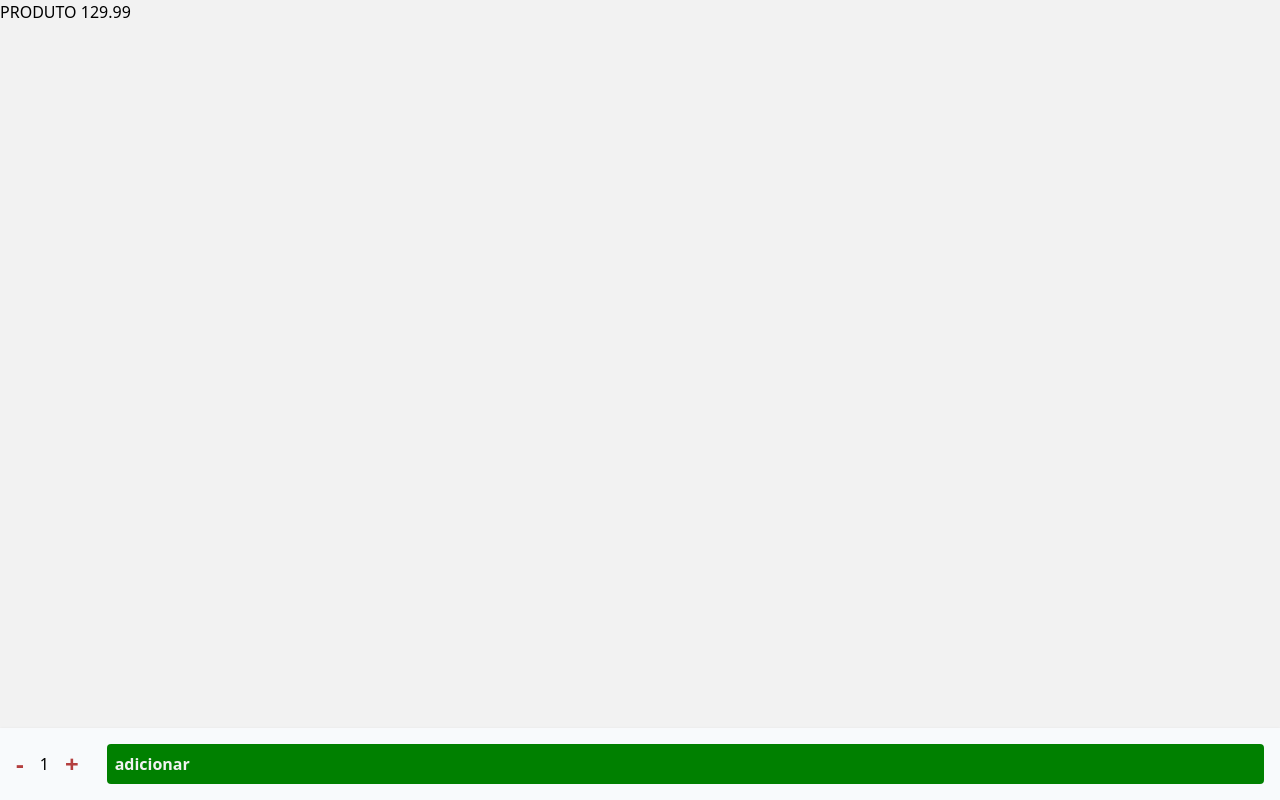
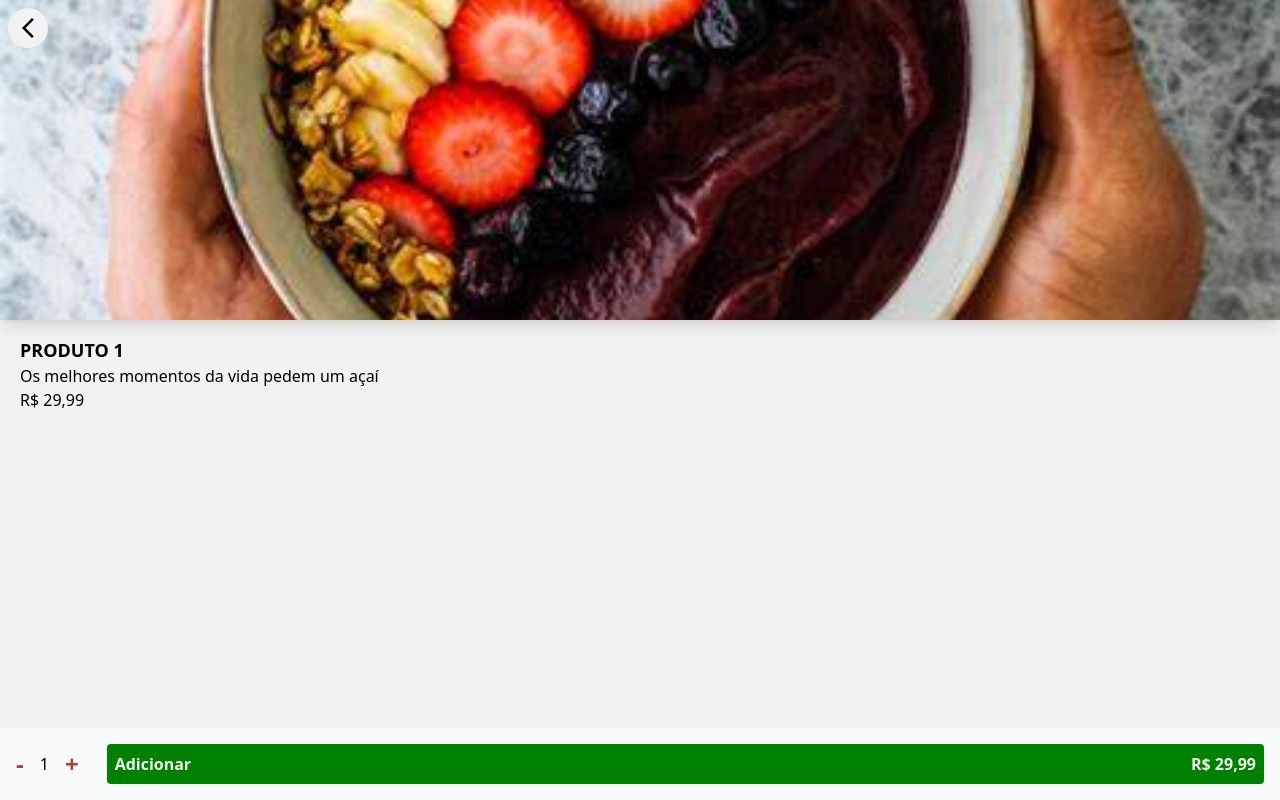
Before and after one commit to GledsonLucas111/PEDE-A-, a Next.js app: page /product/1 in a window 1280 px wide. Built offline with nearby package versions, Linux system fonts and the light colour scheme.

Commit message:
ajusntando funcionalidades em paginas e componentes

```diff
--- a/src/app/(store)/checkout/page.tsx
+++ b/src/app/(store)/cart/page.tsx
@@ -1,4 +1,5 @@
 "use client";
+import { Card } from "@/components/card";
 import { useCartStore } from "@/globalStateCar/CartStore";
 import { useRouter } from "next/navigation";
 import { useEffect, useState } from "react";
@@ -6,14 +7,14 @@ import { MdArrowBackIosNew } from "react-icons/md";
 
 export default function Checkout() {
   const { push } = useRouter();
-  const products = useCartStore((state) => state.cart);
+  const items = useCartStore((state) => state.cart);
 
-  useEffect(() => {
-  }, [products]);
+  useEffect(() => {}, [items]);
+
 
   function sumPrice() {
     const total: number = 0;
-    const allPrice = products
+    const allPrice = items
       .map((item) => parseFloat(item.price))
       .reduce((acc, av) => acc + av, total);
     const formaterPrice = allPrice.toLocaleString("pt-BR", {
@@ -25,7 +26,7 @@ export default function Checkout() {
   }
 
   return (
-    <div className="w-full h-full flex flex-col justify-between ">
+    <div className="w-full h-full flex flex-col justify-between">
       <div className="flex p-4 w-full bg-slate-50 items-center gap-4 font-bold fixed top-0">
         <button onClick={() => push("/")}>
           <MdArrowBackIosNew size="1.5rem" />
@@ -33,24 +34,20 @@ export default function Checkout() {
         <p className="">Carrinho</p>
       </div>
 
-      <div className="flex flex-col pt-16 pb-20">
-        <section>
-          {products.map((product) => (
-            <div key={product.id}>
-              <p>{product.name}</p>
-              <p>{product.price}</p>
-              <button>adicionar</button>
-              <button>remover</button>
-            </div>
-          ))}
-        </section>
+      <div className="flex flex-col ">
+        <Card.Root>
+          <Card.Content items={items} inCart={true} quantityInCart={1}></Card.Content>
+        </Card.Root>
 
+        <div className="pb-24 flex justify-center">
         <button
           onClick={() => push("/")}
-          className=" h-10  text-red rounded font-bold flex items-center justify-center px-2"
+          className=" h-10 text-red rounded font-bold flex items-center justify-center"
         >
           adicionar mais itens
         </button>
+        </div>
+
       </div>
 
       <footer className="w-full p-4  bg-slate-50 shadow flex items-center fixed bottom-0">
--- a/src/app/(store)/product/[id]/page.tsx
+++ b/src/app/(store)/product/[id]/page.tsx
@@ -1,35 +1,73 @@
-'use client';
-import { useCartStore } from "@/globalStateCar/CartStore"
-import { useState } from "react";
+"use client";
+import { useCartStore } from "@/globalStateCar/CartStore";
+import { useRouter } from "next/navigation";
+import { useEffect, useState } from "react";
+import { MdArrowBackIosNew } from "react-icons/md";
 
 interface ProductProps {
   params: {
-    id: string,
-  }
+    id: string;
+  };
 }
 export default function Product(props: ProductProps) {
- const items = useCartStore((state)=> state.avaliableItems);
- const add = useCartStore((state)=> state.addToCart)
- let [quantity, setQuantity] = useState(1);
+  const items = useCartStore((state) => state.avaliableItems);
+  const addToCart = useCartStore((state) => state.addToCart);
+  const { push } = useRouter();
+  let [quantity, setQuantity] = useState(1);
 
- const item = items.filter((item)=> item.id === props.params.id)
+  const item = items.filter((item) => item.id === props.params.id);
 
+  function sumPrice() {
+    // formata preco e multiplica pela quantidade de items selecionados
+    const priceFormated = parseFloat(item[0].price) * quantity;
 
-  return(
-    <div>
-      {item[0].name}
-      {item[0].price}
+    return priceFormated.toLocaleString("pt-BR", {
+      style: "currency",
+      currency: "BRL",
+    });
+  }
+
+  return (
+    <div className="flex flex-col">
+      <button className="h-10 w-10 fixed top-0 bg-white rounded-full flex items-center justify-center m-2" onClick={()=> push("/")}><MdArrowBackIosNew size="1.5rem"/></button>
+      <img
+        className="min-w-full max-w-0 min-h-80 max-h-0 object-cover shadow-lg border-white600 "
+        src={item[0].image}
+        alt={item[0].name}
+      />
+
+      <div className="flex pl-5 pt-4 flex-col">
+        <p className="block font-bold text-lg">{item[0].name}</p>
+        <p>{item[0].description}</p>
+        <p className=" ">
+          {JSON.parse(item[0].price).toLocaleString("pt-BR", {
+            style: "currency",
+            currency: "BRL",
+          })}
+        </p>
+      </div>
 
       <footer className="w-full p-4  gap-7 bg-slate-50 shadow flex items-center justify-between fixed bottom-0">
         <div className="flex gap-4 items-center">
-          <button onClick={()=> setQuantity(quantity--)} className="font-bold text-red text-2xl">-</button>
+          <button
+            onClick={() => setQuantity(quantity--)}
+            className="font-bold text-red text-2xl"
+          >
+            <p>-</p>
+          </button>
           <p>{quantity}</p>
-          <button onClick={()=> setQuantity(quantity++)} className="font-bold text-red text-2xl">+</button>
+          <button
+            onClick={() => setQuantity(quantity++)}
+            className="font-bold text-red text-2xl"
+          >
+            <p>+</p>
+          </button>
         </div>
-        <button className="w-full h-10 bg-green text-white active:bg-green300 rounded font-bold flex items-center justify-between px-2">
-          <p className="">adicionar</p>
+        <button className="w-full h-10 bg-green text-white active:bg-green300 rounded font-bold flex items-center justify-between px-2" onClick={()=> addToCart(item[0])}>
+          <p className="">Adicionar</p>
+          <p className="">{sumPrice()}</p>
         </button>
       </footer>
     </div>
-  )
+  );
 }
--- a/src/components/card/CardRoot.tsx
+++ b/src/components/card/CardRoot.tsx
@@ -6,5 +6,5 @@ interface CardRootProps {
   children: ReactNode;
 }
 export default function CardRoot({ children }: CardRootProps) {
-  return <div className="flex flex-col gap-2 pt-2 px-5 h-full">{children}</div>;
+  return <div className="flex flex-col gap-2 pt-2 px-2 h-full">{children}</div>;
 }
--- a/src/components/card/index.tsx
+++ b/src/components/card/index.tsx
@@ -1,9 +1,7 @@
-import { CardActions } from "./CardActions";
 import { CardContent } from "./CardContent";
-import CardRoot from "./cardRoot";
+import CardRoot from "./CardRoot";
 
 export const Card = {
   Root: CardRoot,
   Content: CardContent,
-  Actions: CardActions
 }
--- a/src/components/footer/index.tsx
+++ b/src/components/footer/index.tsx
@@ -5,22 +5,24 @@ import { useState } from "react";
 import { useRouter } from "next/navigation";
 
 export default function Footer() {
+  const [activeHome, setActiveHome] = useState(true);
   const [activeCart, setActiveCart] = useState(false);
-  const [activeHome, setActiveHome] = useState(true);
   const { push } = useRouter();
 
-  const goToCheckout = () => {
+  const goToCart = () => {
     setActiveCart(true);
-    push("/checkout");
+    setActiveHome(false);
+    push("/cart");
   };
 
   const goToHome = () => {
+    setActiveHome(true);
     setActiveCart(false);
-    setActiveHome(true);
     push("/");
   };
+
   return (
-    <footer className="w-full px-4 h-16 bg-slate-50 flex justify-between shadow fixed bottom-0">
+    <footer className="w-full px-4 h-16 bg-slate-50 flex justify-between shadow fixed bottom-0 ">
       <button
         onClick={goToHome}
         className={`flex flex-col items-center w-14 active:bg-cian rounded gap-1 ${
@@ -29,36 +31,36 @@ export default function Footer() {
       >
         <TiHomeOutline
           size="1.5rem"
-          color={`${activeHome ? "#4682A9" : "#686D76"}`}
+          color={`${activeHome ? "#440487" : "#686D76"}`}
         />
         <p
-          className={`text-xs text-blue font-bold ${
-            activeHome ? "text-blue" : "text-gray"
+          className={`text-xs font-bold ${
+            activeHome ? "text-purple" : "text-gray"
           }`}
         >
           Inicio
         </p>
-        {activeHome ? <p className="w-full h-1 bg-blue rounded"></p> : ""}
+        {activeHome ? <p className="w-full h-1 bg-purple rounded"></p> : ""}
       </button>
 
       <button
-        onClick={goToCheckout}
+        onClick={goToCart}
         className={`flex flex-col items-center w-14 active:bg-cian rounded gap-1 ${
           activeCart ? "justify-end" : "justify-center"
         }`}
       >
         <IoCartOutline
           size="1.5rem"
-          color={`${activeCart ? "#4682A9" : "#686D76"}`}
+          color={`${activeCart ? "#440487" : "#686D76"}`}
         />
         <p
-          className={`text-xs text-blue font-bold ${
-            activeCart ? "text-blue" : "text-gray"
+          className={`text-xs font-bold ${
+            activeCart ? "text-purple" : "text-gray"
           }`}
         >
           Carrinho
         </p>
-        {activeCart ? <p className="w-full h-1 bg-blue rounded"></p> : ""}
+        {activeCart ? <p className="w-full h-1 bg-purple rounded"></p> : ""}
       </button>
     </footer>
   );
--- a/src/components/header/index.tsx
+++ b/src/components/header/index.tsx
@@ -12,8 +12,8 @@ useEffect(()=>{
   })
 })
   return(
-    <div className="w-full p-4 bg-blue shadow-sm flex items-center">
-      <p className="ml-4 text-white text-lg font-bold">ANOTA AI</p>
+    <div className="w-full p-4 bg-purple shadow-sm flex items-center">
+      <p className="ml-4 text-white text-lg font-bold">PEDE AÍ</p>
     </div>
   )
 }
--- /dev/null
+++ b/src/data/dataProducts.ts
@@ -0,0 +1,67 @@
+export const initialItems = [{
+  id: "1",
+  name: 'PRODUTO 1',
+  description: 'Os melhores momentos da vida pedem um açaí',
+  price: '29.99',
+  image: '/images/acai1.jpeg',
+},
+{
+  id: "2",
+  name: 'PRODUTO 2',
+  description: 'Os melhores momentos da vida pedem um açaí',
+  price: '15.00',
+  image: '/images/acai-2.jpg',
+},
+{
+  id: "3",
+  name: 'PRODUTO 3',
+  description: 'Os melhores momentos da vida pedem um açaí',
+  price: '10.99',
+  image: '/images/acai1.jpeg',
+},
+{
+  id: "4",
+  name: 'PRODUTO 4',
+  description: 'Os melhores momentos da vida pedem um açaí',
+  price: '31.50',
+  image: '/images/acai-2.jpg',
+},
+{
+  id: "5",
+  name: 'PRODUTO 5',
+  description: 'Os melhores momentos da vida pedem um açaí',
+  price: '26.00',
+  image: '/images/acai1.jpeg',
+},
+{
+  id: "6",
+  name: 'PRODUTO 6',
+  description: 'Os melhores momentos da vida pedem um açaí',
+  price: '20.00',
+  image: '/images/acai-2.jpg',
+},
+,
+{
+  id: "7",
+  name: 'PRODUTO 7',
+  description: 'Os melhores momentos da vida pedem um açaí',
+  price: '11.00',
+  image: '/images/acai-2.jpg',
+},
+,
+{
+  id: "8",
+  name: 'PRODUTO 8',
+  description: 'Os melhores momentos da vida pedem um açaí',
+  price: '12.00',
+  image: '/images/acai-2.jpg',
+},
+,
+{
+  id: "9",
+  name: 'PRODUTO 9',
+  description: 'Os melhores momentos da vida pedem um açaí',
+  price: '10.00',
+  image: '/images/acai-2.jpg',
+},
+]
--- a/src/globalStateCar/CartStore.tsx
+++ b/src/globalStateCar/CartStore.tsx
@@ -1,55 +1,13 @@
+import { initialItems } from "@/data/dataProducts";
 import { create } from "zustand";
 
-const initialItems =[{
-  id: "1",
-  name: 'PRODUTO 1',
-  description: 'Os melhores momentos da vida pedem um açaí',
-  price: '29.99',
-  image: '/images/acai1.jpeg',
-},
-{
-  id: "2",
-  name: 'PRODUTO 2',
-  description: 'Os melhores momentos da vida pedem um açaí',
-  price: '15.00',
-  image: '/images/acai-2.jpg',
-},
-{
-  id: "3",
-  name: 'PRODUTO 3',
-  description: 'Os melhores momentos da vida pedem um açaí',
-  price: '10.99',
-  image: '/images/acai1.jpeg',
-},
-{
-  id: "4",
-  name: 'PRODUTO 4',
-  description: 'Os melhores momentos da vida pedem um açaí',
-  price: '31.50',
-  image: '/images/acai-2.jpg',
-},
-{
-  id: "5",
-  name: 'PRODUTO 5',
-  description: 'Os melhores momentos da vida pedem um açaí',
-  price: '26.00',
-  image: '/images/acai1.jpeg',
-},
-{
-  id: "6",
-  name: 'PRODUTO 6',
-  description: 'Os melhores momentos da vida pedem um açaí',
-  price: '24.00',
-  image: '/images/acai-2.jpg',
-},
-]
 
 type Item = {
   id: string,
   name: string,
-  description?: string,
+  description: string,
   price: string,
-  image?: string,
+  image: string,
 }
 
 type CartStore = {
@@ -63,7 +21,7 @@ export const useCartStore = create<CartStore>((set) => {
   return {
     cart: [],
     avaliableItems: initialItems,
-    addToCart: (Item: Item) =>  set((state)=> ({cart: [...state.cart, Item]})),
+    addToCart: (item: Item) =>  set((state)=> ({cart: [...state.cart, item]})),
     removeFromCart: (id: string) =>  set((state)=> ({cart: state.cart.filter((item) => item.id !== id)}))
   }
 
--- a/tailwind.config.ts
+++ b/tailwind.config.ts
@@ -17,7 +17,8 @@ const config: Config = {
         'red': '#B43F3F',
         'blue': '#4682A9',
         'cian': '#91C8E4',
-        'gray': '#686D76'
+        'gray': '#686D76',
+        'purple':'#440487',
       }
     },
   },
```
Also changed, not shown: src/app/(store)/(home)/page.tsx (+2 -8 lines), src/components/card/CardActions.tsx (deleted, +0 -8 lines), src/components/card/CardContent.tsx (+27 -10 lines), src/app/bag.jpg (deleted), src/app/icon.png (added).
